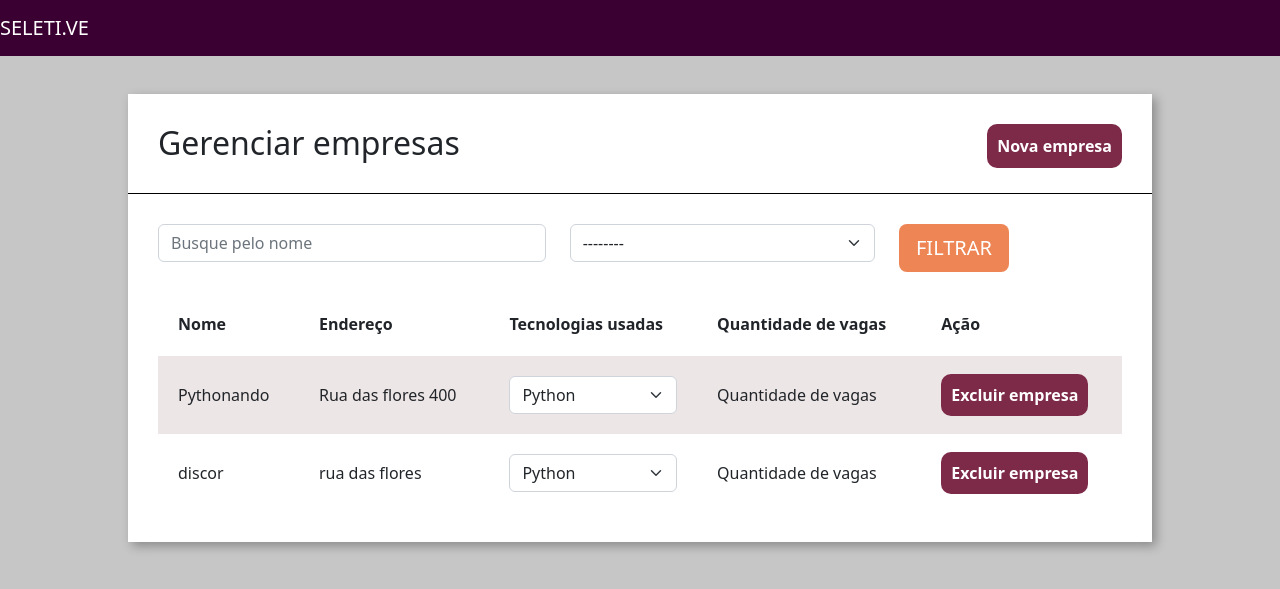
After one commit to danielcatto/Pythonando, a Django app: page /home/empresas/ in a window 1280 px wide. The commit adds this page. Shown: the top 589 px of the page. Run offline with Django 4.2, Linux system fonts and the light colour scheme; data comes from the database, SQL or seed files in the repository; both versions use the stored data as it was after the commit.

Commit message:
aula 1: até no munito 2:27h

```diff
--- a/empresa/models.py
+++ b/empresa/models.py
@@ -20,7 +20,7 @@ class Empresa(models.Model):
     nome = models.CharField(max_length=30)
     email = models.EmailField()
     cidade = models.CharField(max_length=30)
-    Tecnologias = models.ManyToManyField(Tecnologias)
+    tecnologias = models.ManyToManyField(Tecnologias)
     endereco = models.CharField(max_length=30)
     caracteristica_empresa = models.TextField()
     nicho_mercado = models.CharField(max_length=3, choices=choices_nicho_mercado)
--- /dev/null
+++ b/empresa/templates/empresa.html
@@ -0,0 +1,83 @@
+{% extends 'base.html' %}
+{% load static %}
+{%load filtro%}
+{% block 'head' %}
+    <link href="{% static 'empresa/css/empresas.css' %}" rel="stylesheet">
+{% endblock%}
+
+{% block 'body' %}
+    <div class="wrapper">
+        <div class="box">
+            <div class="header-box">
+                {% if messages %}
+                    {% for message in messages %}
+                        <section class="alert {{message.tags}}">
+                            {{message}}
+                        </section>
+                    {% endfor %}
+                {% endif %}
+                <h2 class="titulo">Gerenciar empresas</h2>
+                <a class="btn-nova-empresa">Nova empresa</a>
+            </div>
+            <div class="borda-box"></div>
+            <div class="body-box">
+
+                <form>
+                <div class="row">
+
+                        <div class="col-md-5">
+                            <input type="text" placeholder="Busque pelo nome" class="form-control" name="nome">
+                        </div>
+
+                        <div class="col-md-4">
+                            <select class="form-select" name="tecnologias">
+                                <option value="">--------</option>
+                            </select>
+                        </div>
+
+                    <div class="col-md-3">
+                        <input type="submit" value="FILTRAR" class="btn btn-lg btn-orange">
+                    </div>
+                </div>
+                </form>
+
+                <table class="tabela" cellpadding="20">
+                    <tr>
+                        <th>Nome</th>
+                        <th>Endereço</th>
+                        <th>Tecnologias usadas</th>
+                        <th>Quantidade de vagas</th>
+                        <th>Ação</th>
+                    </tr>
+
+
+                        {%for empresa in empresas%}
+                        <tr {%if not  forloop.counter|is_par%} class="tabela-linha" {%endif%}>
+                            <td>{{empresa.nome}}</td>
+                            <td>{{empresa.endereco}}</td>
+                            <td>
+                                <select class="form-select">
+                                    {%for tech in empresa.tecnologias.all%}
+                                    <option>{{tech}}</option>
+                                    {%endfor%}
+                                </select>
+                            </td>
+                            <td>
+                                Quantidade de vagas
+                            </td>
+                            <td>
+                                <a class="btn-excluir">Excluir empresa</a>
+                            </td>
+                        </tr>
+                        {%endfor%}
+                </table>
+            </div>
+
+
+
+
+        </div>
+    </div>
+
+
+{% endblock%}
--- /dev/null
+++ b/empresa/templatetags/filtro.py
@@ -0,0 +1,7 @@
+from django import template
+
+register = template.Library()
+
+@register.filter(name='is_par')
+def is_par(valor):
+    return True if valor % 2 == 0 else False
--- a/empresa/urls.py
+++ b/empresa/urls.py
@@ -3,5 +3,6 @@ from . import views
 
 urlpatterns = [
 
-    path('nova_empresa/', views.nova_empresa, name="nova_empresa")
+    path('nova_empresa/', views.nova_empresa, name="nova_empresa"),
+    path('empresas/', views.empresas, name="empresa")
 ]
--- a/empresa/views.py
+++ b/empresa/views.py
@@ -1,6 +1,9 @@
 from django.shortcuts import render
 from django.http import HttpResponse
-from .models import Tecnologias
+from .models import Tecnologias, Empresa
+from django.shortcuts import redirect
+from django.contrib import messages
+from django.contrib.messages import constants
 
 
 def nova_empresa(request):
@@ -8,5 +11,36 @@ def nova_empresa(request):
         techs = Tecnologias.objects.all()
     elif  request.method == 'POST':
         nome = request.POST.get('nome')
-        return HttpResponse(nome)
+        email =  request.POST.get('email')
+        cidade = request.POST.get('cidade')
+        endereco = request.POST.get('endereco')
+        nicho = request.POST.get('nicho')
+        caracteristicas = request.POST.get('caracteristicas')
+        tecnologias = request.POST.getlist('tecnologias')
+        logo = request.FILES.get('logo')
+
+
+        if (len(nome.strip()) == 0 or len(email.strip()) == 0 or len(cidade.strip()) == 0 or len(endereco.strip()) == 0 or len(nicho.strip()) == 0 or len(caracteristicas.strip()) == 0 or (not logo)):
+            #messagem erro configurado no settings do projeto!
+            messages.add_message(request, constants.ERROR, 'Preencha todos os campos')
+            return redirect('/home/nova_empresa')
+
+        if logo.size > 100_000_000:
+            #messagem erro configurado no settings do projeto!
+            messages.add_message(request, constants.ERROR, 'A logo da empresa deve ter menos de 10MB')
+            return redirect('/home/nova_empresa')
+
+        if nicho not in [i[0] for i in Empresa.choices_nicho_mercado]:
+            #messagem erro configurado no settings do projeto!
+            messages.add_message(request, constants.ERROR, 'Nicho de mercado inválido')
+            return redirect('/home/nova_empresa')
+
+
     return render(request, 'nova_empresa.html', {'techs':techs})
+
+
+
+def empresas(request):
+    empresas = Empresa.objects.all()
+
+    return render(request, 'empresa.html', {'empresas': empresas})
--- /dev/null
+++ b/templates/static/empresa/css/empresas.css
@@ -0,0 +1,80 @@
+.wrapper {
+    margin-top: 3%;
+    display: flex;
+    flex-direction: row;
+    justify-content: center;
+    align-items: center;
+}
+
+.box {
+
+    width: 80vw;
+    background: #fff;
+    box-shadow: 4px 4px 10px rgba(0,0,0,.3);
+}
+
+
+.titulo{
+    display: inline;
+}
+
+.btn-nova-empresa{
+    float: right;
+    text-decoration: none;
+    color: white;
+    background-color: #7D2948;
+    padding: 10px;
+    border-radius: 10px;
+    font-weight: bold;
+}
+
+.btn-nova-empresa:hover{
+    color: white;
+    text-decoration: none;
+    background-color: #631f38;
+}
+
+.btn-excluir:hover{
+    color: white;
+    text-decoration: none;
+    background-color: #631f38;
+}
+
+.header-box{
+
+    padding: 30px;
+
+}
+
+.borda-box{
+    border-top: 1px solid black;
+}
+
+.body-box{
+    padding: 30px;
+}
+
+.btn-orange{
+
+    background-color: #ED8554;
+    color: white;
+}
+
+
+.tabela{
+    width: 100%;
+    margin-top: 20px;
+}
+
+.tabela-linha{
+    background-color: #EDE6E6;
+}
+
+.btn-excluir{
+    text-decoration: none;
+    color: white;
+    background-color: #7D2948;
+    padding: 10px;
+    border-radius: 10px;
+    font-weight: bold;
+}
```
Also changed, not shown: empresa/templates/nova_empresa.html (+9 -0 lines), seletive/settings.py (+18 -0 lines), README.md, db.sqlite3, media/logo_empresa/boruto.jpg (added), media/logo_empresa/boruto_4Wxk0Mh.jpg (added), media/logo_empresa/boruto_7OFhIo4.jpg (added), media/logo_empresa/boruto_V23g8wO.jpg (added), media/logo_empresa/boruto_WiepyF4.jpg (added), media/logo_empresa/boruto_r331bch.jpg (added).
